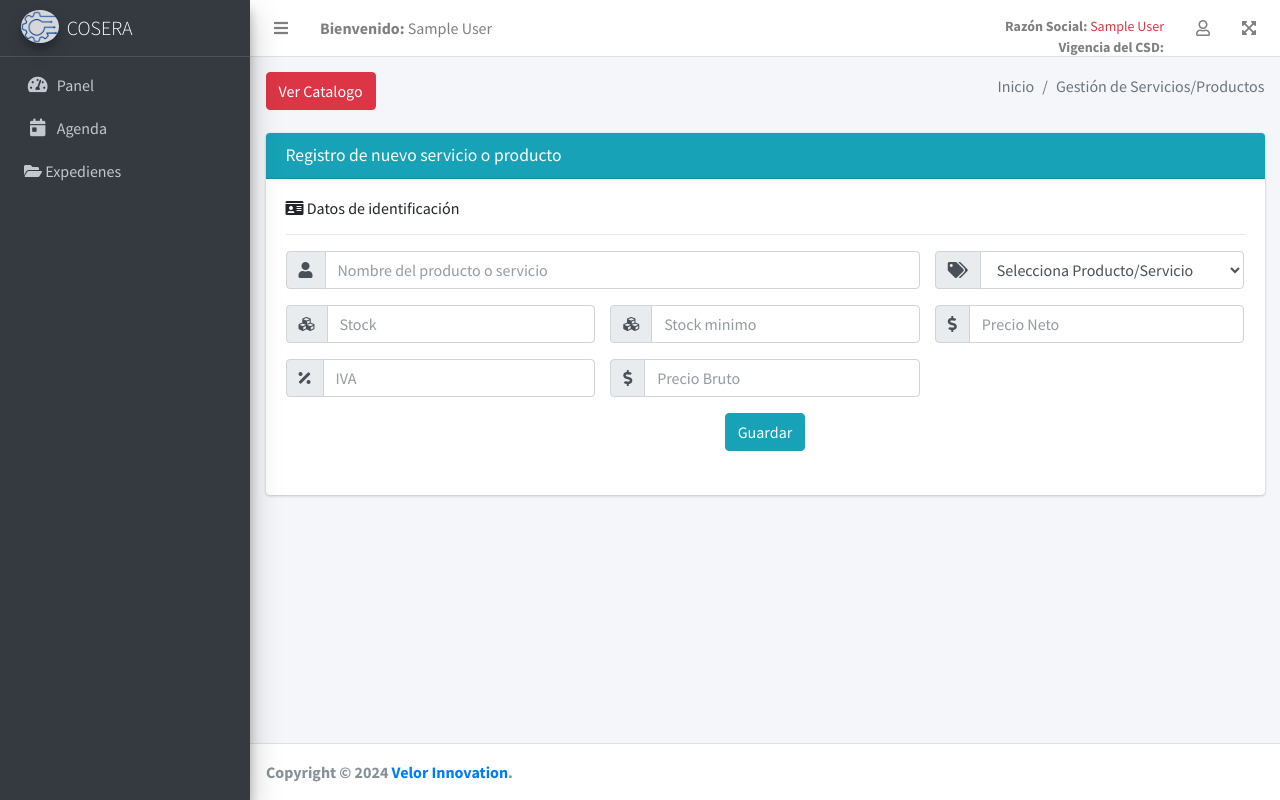
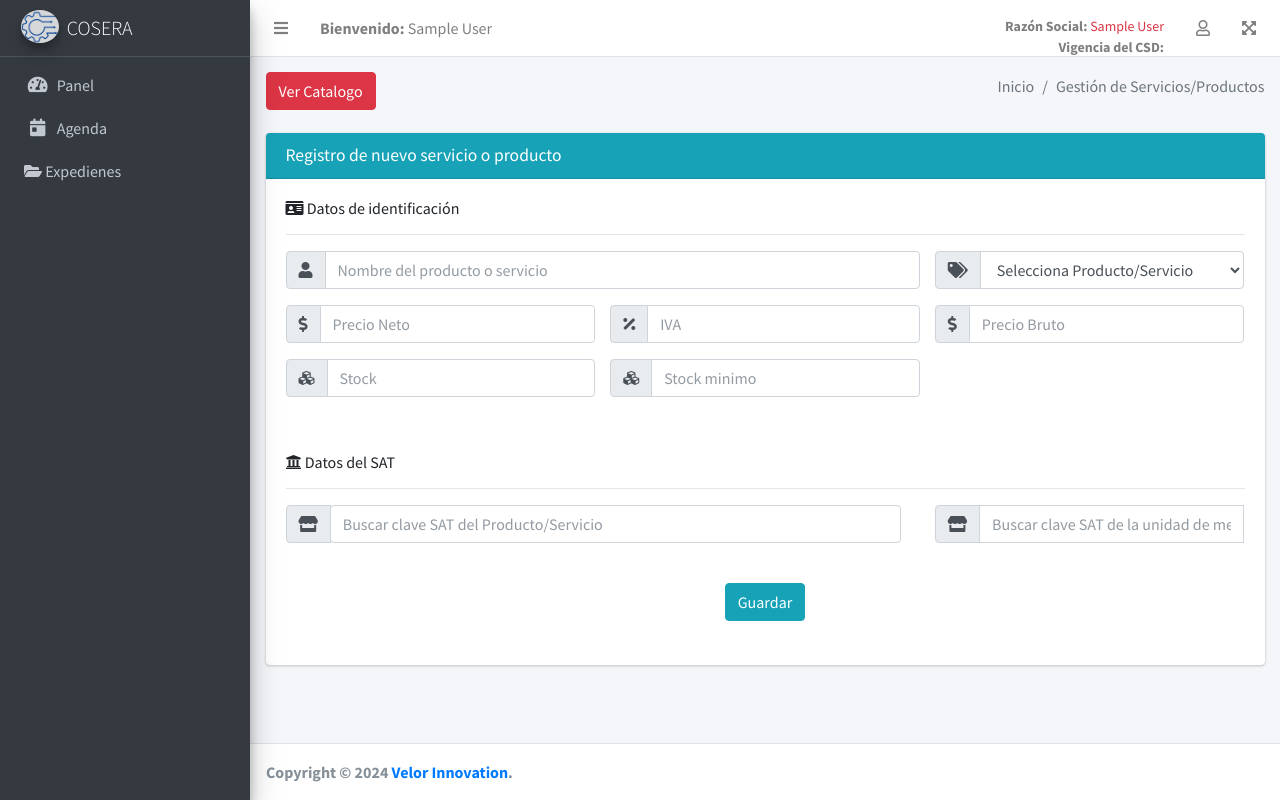
Before and after one commit to IsaiRodriguez2005/sicoci_web_velor, a PHP site: page /Cosera/servicios.php in a window 1280 px wide. Run offline with PHP 8.4, Linux system fonts and the light colour scheme; the visitor is signed in with stand-in values (Sample User, id 1); some libraries are stand-ins or nearby versions.

Commit message:
agrege search de claves del sat

```diff
--- /dev/null
+++ b/css/estilos_search.css
@@ -0,0 +1,42 @@
+/* peticiones tickets  */
+.search-container {
+    position: relative;
+    width: 90%;
+}
+
+input {
+    width: 100%;
+    padding: 10px;
+    border: 1px solid #ccc;
+    border-radius: 5px;
+    box-sizing: border-box;
+}
+
+.suggestions {
+    position: absolute;
+    top: 100%;
+    left: 0;
+    right: 0;
+    background-color: white;
+    border: 1px solid #ccc;
+    border-radius: 0 0 5px 5px;
+    max-height: 150px;
+    overflow-y: auto;
+    z-index: 1000;
+    list-style: none;
+    margin: 0;
+    padding: 0;
+}
+
+.suggestions li {
+    padding: 10px;
+    cursor: pointer;
+}
+
+.suggestions li:hover {
+    background-color: #f0f0f0;
+}
+
+.hidden {
+    display: none;
+}
--- a/js/peticiones_servicios.js
+++ b/js/peticiones_servicios.js
@@ -278,7 +278,7 @@ function calcular_precio_neto() {
     const precioBruto = Number($("#precio_bruto").val());
     const inputPrecio = $("#precio");
 
-    if(precioBruto && precioBruto != 0){
+    if (precioBruto && precioBruto != 0) {
         const precioNeto = (100 * precioBruto) / (100 + iva);
         inputPrecio.val(precioNeto);
     } else {
@@ -292,7 +292,7 @@ function calcular_precio_bruto() {
     const precioNeto = Number($("#precio").val());
     const inputPrecio = $("#precio_bruto");
 
-    if(precioNeto && precioNeto != 0){
+    if (precioNeto && precioNeto != 0) {
         const precioBruto = ((100 + iva) * precioNeto) / 100;
         inputPrecio.val(precioBruto);
     } else {
@@ -317,3 +317,84 @@ function app_iva() {
     }
 
 }
+
+
+//TODO: funciones de datos del SAT
+
+//! CLAVES DEL SAT
+async function cargar_claves_sat(descrip) {
+    //* esta funcion solamente devuelve las claves en json
+    const data = await $.ajax({
+        cache: false,
+        url: 'componentes/tickets/productos_servicios/claves_sat.php',
+        type: 'POST',
+        dataType: 'json',
+        data: {
+            'funcion': 'cargarClavesSAT',
+            'descripcion': descrip,
+        },
+    });
+    const { success, claves } = data;
+    if (success) {
+        return claves;
+    }
+}
+
+function actualizar_lista_claves(claves) {
+
+    const ul = $("#suggestions_calve_sat");
+    ul.empty(); // limpiamos
+
+    if (claves.length === 0) {
+        ul.addClass('hidden');
+        return;
+    }
+
+    claves.forEach(clave => {
+        const li = $(`<li data-value="${clave.clave}">[${clave.clave}] ${clave.descripcion}</li>`);
+        ul.append(li);
+    });
+
+    ul.removeClass('hidden');
+}
+
+function filtrar_lista_clave_sat() {
+
+    const input = $("#search_clave_sat");
+    const filter = input.val().toLowerCase();
+    cargar_claves_sat(filter).then(actualizar_lista_claves);
+    const ul = $("#suggestions_calve_sat");
+    const li = ul.find('li');
+    let hasVisibleItems = false;
+
+    li.each(function () {
+        const textValue = $(this).text().toLowerCase(); // Obtén el texto del <li>
+        if (textValue.indexOf(filter) > -1) {
+            $(this).show(); // Muestra el <li> si coincide con el filtro
+            hasVisibleItems = true;
+        } else {
+            $(this).hide(); // Oculta el <li> si no coincide
+        }
+    });
+
+    // Oculta la lista completa si no hay elementos visibles
+    ul.toggleClass('hidden', !hasVisibleItems);
+}
+
+$("#suggestions_calve_sat").on("click", "li", function () {
+    const input = $("#search_clave_sat");
+    const hiddenInput = $("#clave_sat");
+    const selectedValue = $(this).data("value"); // Obtiene el valor del atributo 'data-value' del <li>
+    const selectedText = $(this).text(); // Obtiene el valor del atributo 'data-value' del <li>
+
+    input.val(selectedText);
+    hiddenInput.val(selectedValue);
+
+    $("#suggestions_calve_sat").addClass("hidden"); // Oculta la lista de sugerencias
+});
+
+$(document).on("click", function (e) {
+    if (!$(e.target).closest(".search-container").length) {
+        $("#suggestions_calve_sat").addClass("hidden");
+    }
+});
--- a/servicios.php
+++ b/servicios.php
@@ -41,6 +41,8 @@ if (!isset($_SESSION['nombre_usuario'])) {
         <link rel="icon" type="image/icon" href="favicon.ico" />
         <!-- Sweet Alerts-->
         <script src="js/sweetalert2@11.js"></script>
+
+        <link rel="stylesheet" href="./css/estilos_search.css">
     </head>
 
     <body class="hold-transition sidebar-mini layout-fixed">
@@ -106,6 +108,32 @@ if (!isset($_SESSION['nombre_usuario'])) {
                                     <div class="col-4">
                                         <div class="input-group mb-3">
                                             <div class="input-group-prepend">
+                                                <span class="input-group-text"><i class="fas fa-dollar-sign"></i></span>
+                                            </div>
+                                            <input type="number" class="form-control" placeholder="Precio Neto" id="precio" onfocus="resetear('precio')" oninput="calcular_precio_bruto()">
+                                        </div>
+                                    </div>
+                                    <div class="col-4">
+                                        <div class="input-group mb-3">
+                                            <div class="input-group-prepend">
+                                                <span class="input-group-text"><i class="fas fa-percentage"></i></span>
+                                            </div>
+                                            <input type="number" class="form-control" placeholder="IVA" id="iva" onfocus="resetear('iva')" oninput="app_iva()">
+                                        </div>
+                                    </div>
+                                    <div class="col-4">
+                                        <div class="input-group mb-3">
+                                            <div class="input-group-prepend">
+                                                <span class="input-group-text"><i class="fas fa-dollar-sign"></i></span>
+                                            </div>
+                                            <input type="number" class="form-control" placeholder="Precio Bruto" id="precio_bruto" onfocus="resetear('precio_bruto')" oninput="calcular_precio_neto()">
+                                        </div>
+                                    </div>
+                                </div>
+                                <div class="row">
+                                    <div class="col-4">
+                                        <div class="input-group mb-3">
+                                            <div class="input-group-prepend">
                                                 <span class="input-group-text"><i class="fas fa-cubes"></i></span>
                                             </div>
                                             <input type="number" class="form-control" placeholder="Stock" id="stock" onfocus="resetear('stock')">
@@ -119,35 +147,46 @@ if (!isset($_SESSION['nombre_usuario'])) {
                                             <input type="number" class="form-control" placeholder="Stock minimo" id="stock_minimo" onfocus="resetear('stock_minimo')">
                                         </div>
                                     </div>
-                                    <div class="col-4">
+
+                                </div>
+                            </div>
+                            <div class="card-body">
+                                <h6><i class="fas fa-university"></i> Datos del SAT</h6>
+                                <hr>
+                                <div class="row">
+                                    <!-- Columna para el primer input -->
+                                    <div class="col-md-8">
                                         <div class="input-group mb-3">
                                             <div class="input-group-prepend">
-                                                <span class="input-group-text"><i class="fas fa-dollar-sign"></i></span>
+                                                <span class="input-group-text"><i class="fas fa-store"></i></span>
                                             </div>
-                                            <input type="number" class="form-control" placeholder="Precio Neto" id="precio" onfocus="resetear('precio')" oninput="calcular_precio_bruto()">
+                                            <div class="search-container">
+                                                <input type="hidden" id="clave_sat" />
+                                                <input type="text" id="search_clave_sat" class="form-control" placeholder="Buscar clave SAT del Producto/Servicio" oninput="filtrar_lista_clave_sat()" />
+                                                <ul id="suggestions_calve_sat" class="suggestions hidden">
+                                                    <li data-value="1">PAQUETE 5</li>
+                                                    <li data-value="2">PAQUETE 4</li>
+                                                    <li data-value="3">PAQUETE 3</li>
+                                                    <li data-value="4">PAQUETE 2</li>
+                                                    <li data-value="5">PAQUETE 1</li>
+                                                    <li data-value="6">PAQUETE 6</li>
+                                                </ul>
+                                            </div>
+                                        </div>
+                                    </div>
+
+                                    <!-- Columna para el segundo input -->
+                                    <div class="col-md-4">
+                                        <div class="input-group mb-3">
+                                            <div class="input-group-prepend">
+                                                <span class="input-group-text"><i class="fas fa-store"></i></span>
+                                            </div>
+                                            <input type="text" id="search_2" class="form-control" placeholder="Buscar clave SAT de la unidad de medida" oninput="filtrar_lista_unidad_medida_sat()" />
+                                            <ul id="suggestions_2" class="suggestions hidden"></ul>
                                         </div>
                                     </div>
                                 </div>
-
-                                <div class="row">
-                                    <div class="col-4">
-                                        <div class="input-group mb-3">
-                                            <div class="input-group-prepend">
-                                                <span class="input-group-text"><i class="fas fa-percentage"></i></span>
-                                            </div>
-                                            <input type="number" class="form-control" placeholder="IVA" id="iva" onfocus="resetear('iva')" oninput="app_iva()">
-                                        </div>
-                                    </div>
-                                    <div class="col-4">
-                                        <div class="input-group mb-3">
-                                            <div class="input-group-prepend">
-                                            <span class="input-group-text"><i class="fas fa-dollar-sign"></i></span>
-                                            </div>
-                                            <input type="number" class="form-control" placeholder="Precio Bruto" id="precio_bruto" onfocus="resetear('precio_bruto')" oninput="calcular_precio_neto()">
-                                        </div>
-                                    </div>
-                                </div>
-
+                                <br>
                                 <center><button type="button" class="btn btn-info" onclick="gestionar_producto();">Guardar</button></center><br>
                             </div>
 
```
Also changed, not shown: componentes/tickets/productos_servicios/claves_sat.php (added, +52 -0 lines), componentes/modales/pagos/modales_tickets.php (line endings or trailing spaces).
